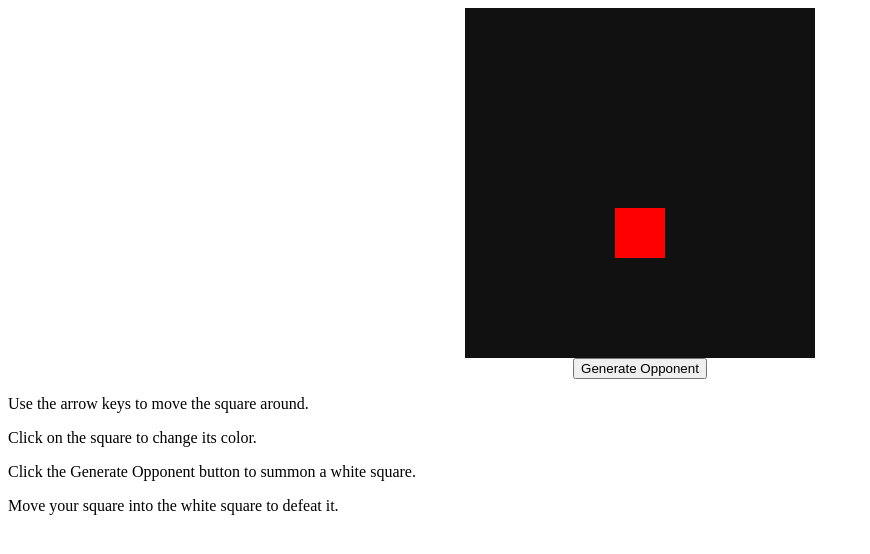
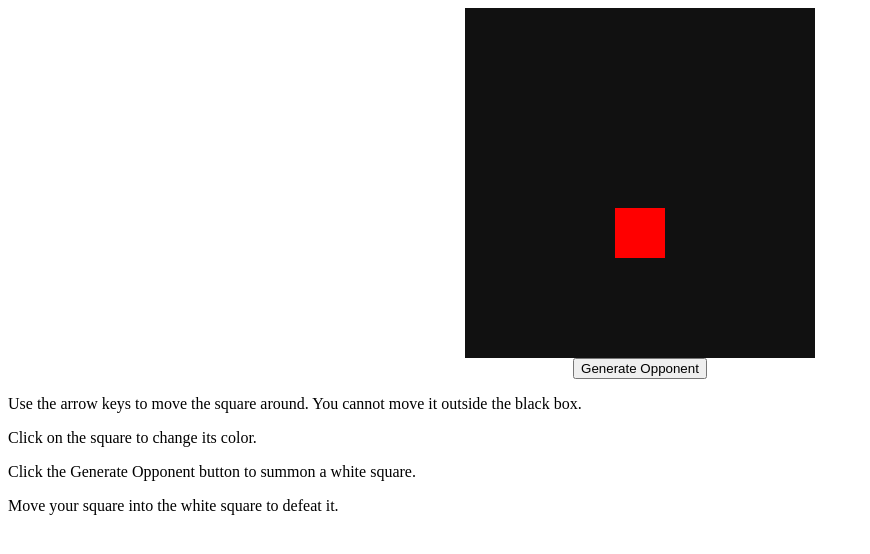
Before and after one commit to thuyanduong/js-moving-square, a plain HTML site: page index.html in a window 1280 px wide. Shown: the whole page, without its empty margins (0-870 px from the left). Drawn offline with Linux system fonts and the light colour scheme.

Commit message:
Update index.html

```diff
--- a/index.html
+++ b/index.html
@@ -12,7 +12,7 @@
     <div id="square" style="top: 200px; left: 150px;"></div>
   </div>
   <button>Generate Opponent</button>
-  <p>Use the arrow keys to move the square around.</p>
+  <p>Use the arrow keys to move the square around. You cannot move it outside the black box.</p>
   <p>Click on the square to change its color.</p>
   <p>Click the Generate Opponent button to summon a white square.</p>
   <p>Move your square into the white square to defeat it.</p>
```
